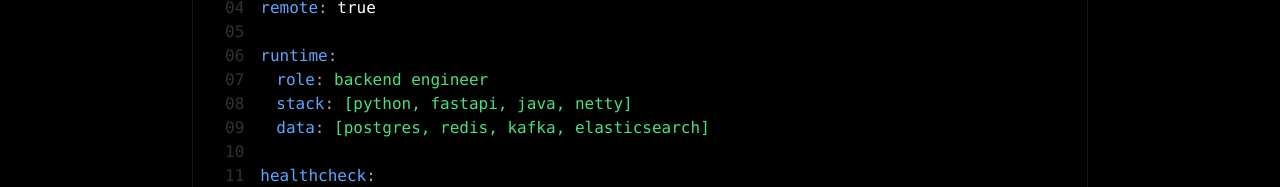
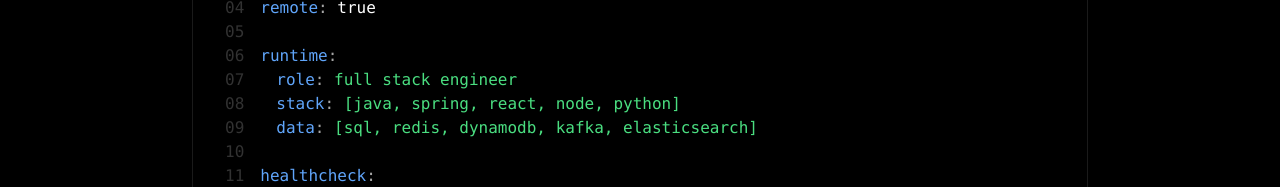
Before and after one commit to tushar27x/portfolio, a Next.js app: page / in a window 1280 px wide. Shown: the part 6830-7017 px from the top of the page. Built offline with nearby package versions, Linux system fonts and the light colour scheme; no server answers.

Commit message:
fix: contacts section tech stack

```diff
--- a/app/components/Contact/page.tsx
+++ b/app/components/Contact/page.tsx
@@ -23,9 +23,9 @@ const Contact = () => {
     { kind: 'bool', key: 'remote', value: 'true' },
     { kind: 'blank' },
     { kind: 'key', key: 'runtime' },
-    { kind: 'str', key: 'role', value: 'backend engineer', indent: 1 },
-    { kind: 'str', key: 'stack', value: '[python, fastapi, java, netty]', indent: 1 },
-    { kind: 'str', key: 'data', value: '[postgres, redis, kafka, elasticsearch]', indent: 1 },
+    { kind: 'str', key: 'role', value: 'full stack engineer', indent: 1 },
+    { kind: 'str', key: 'stack', value: '[java, spring, react, node, python]', indent: 1 },
+    { kind: 'str', key: 'data', value: '[sql, redis, dynamodb, kafka, elasticsearch]', indent: 1 },
     { kind: 'blank' },
     { kind: 'key', key: 'healthcheck' },
     { kind: 'str', key: 'path', value: '/ping', indent: 1 },
```
